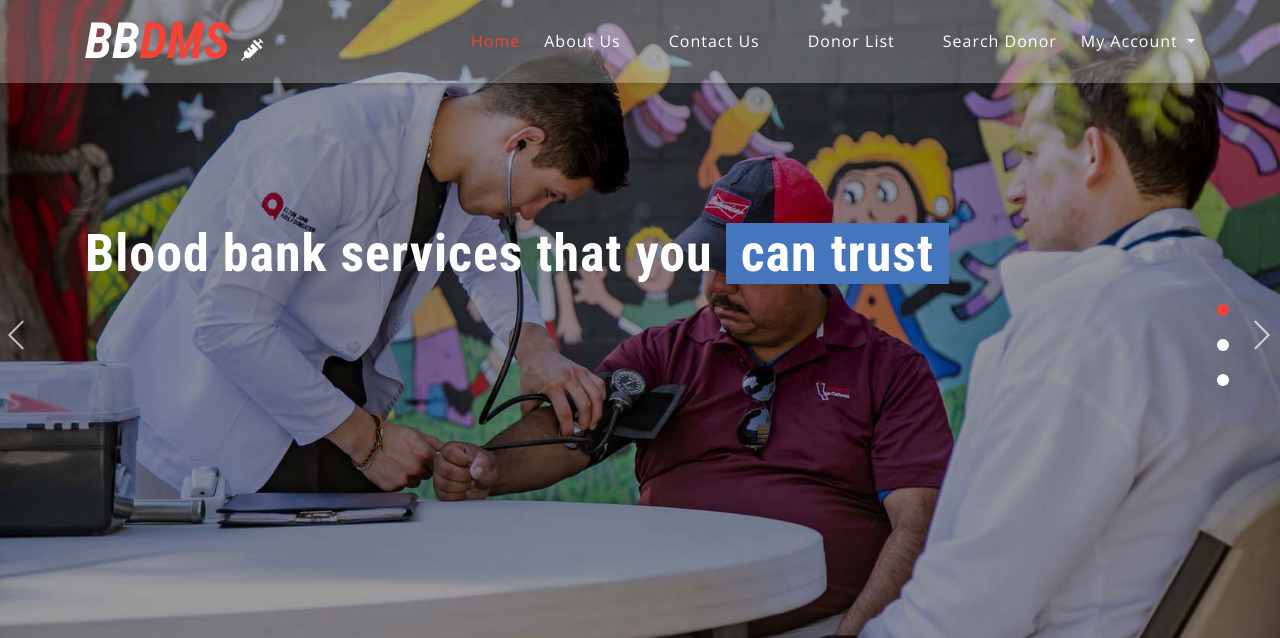
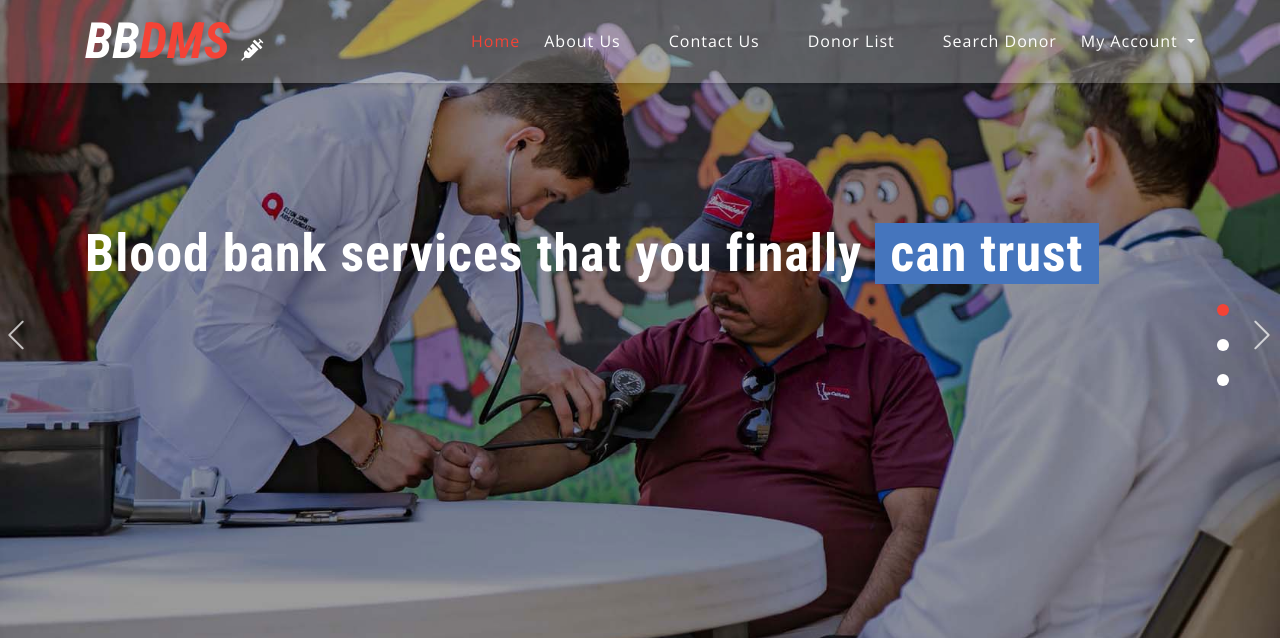
Before and after one commit to Kalana48/Blood, a PHP site: page / in a window 1280 px wide. Shown: the part 57-695 px from the top of the page. Run offline with PHP 8.4, Linux system fonts and the light colour scheme; the visitor is signed in with stand-in values (Sample User, id 1); data that the repository does not hold is empty.

Commit message:
index php changed bit

```diff
--- a/index.php
+++ b/index.php
@@ -7,7 +7,7 @@ include('includes/config.php');
 <html lang="zxx">
 
 <head>
-	<title>Blood Bank Donar Management System Final | Home Page</title>
+	<title>Blood Bank Donar Management System | Home Page</title>
 
 	<script>
 		addEventListener("load", function () {
@@ -49,7 +49,7 @@ include('includes/config.php');
 					<div class="banner-top1">
 						<div class="banner-info_agile_w3ls">
 							<div class="container">
-								<h3>Blood bank services that you
+								<h3>Blood bank services that you finally
 									<span>can trust</span>
 								</h3>
 
```
